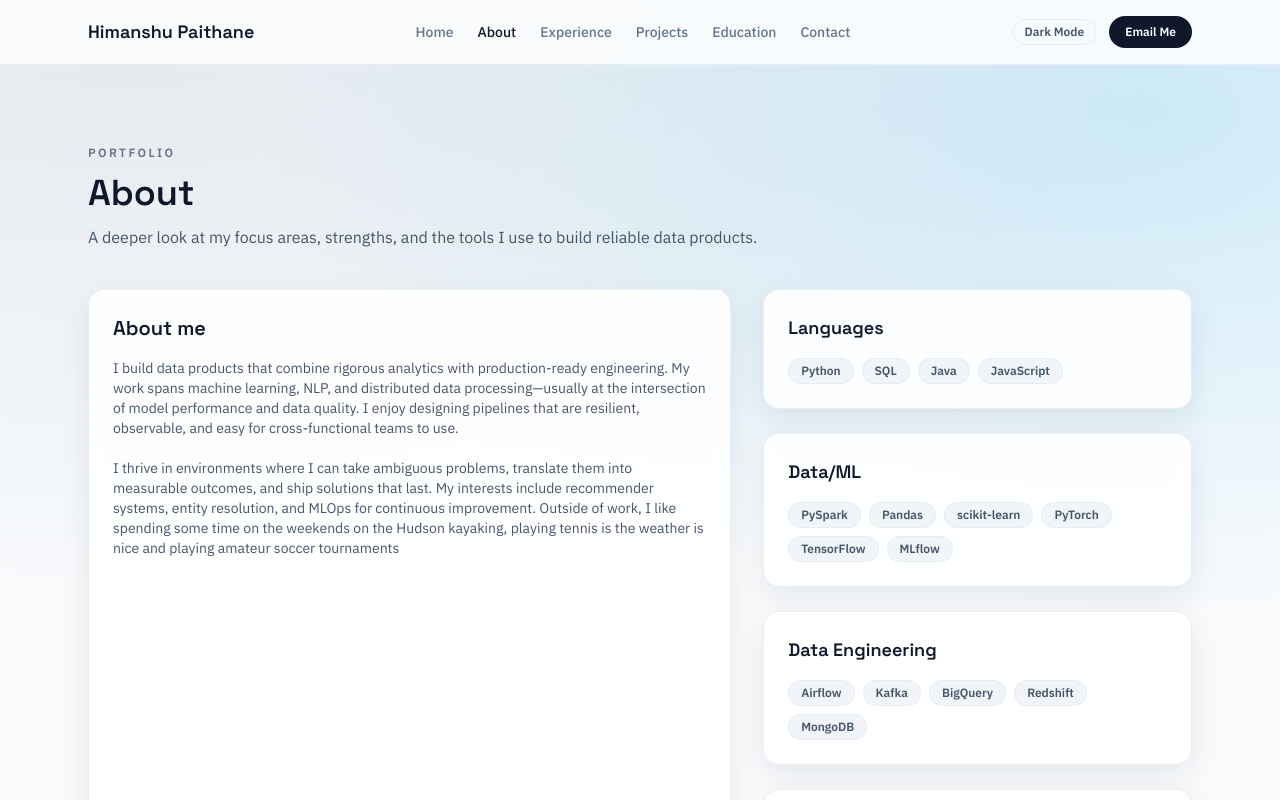
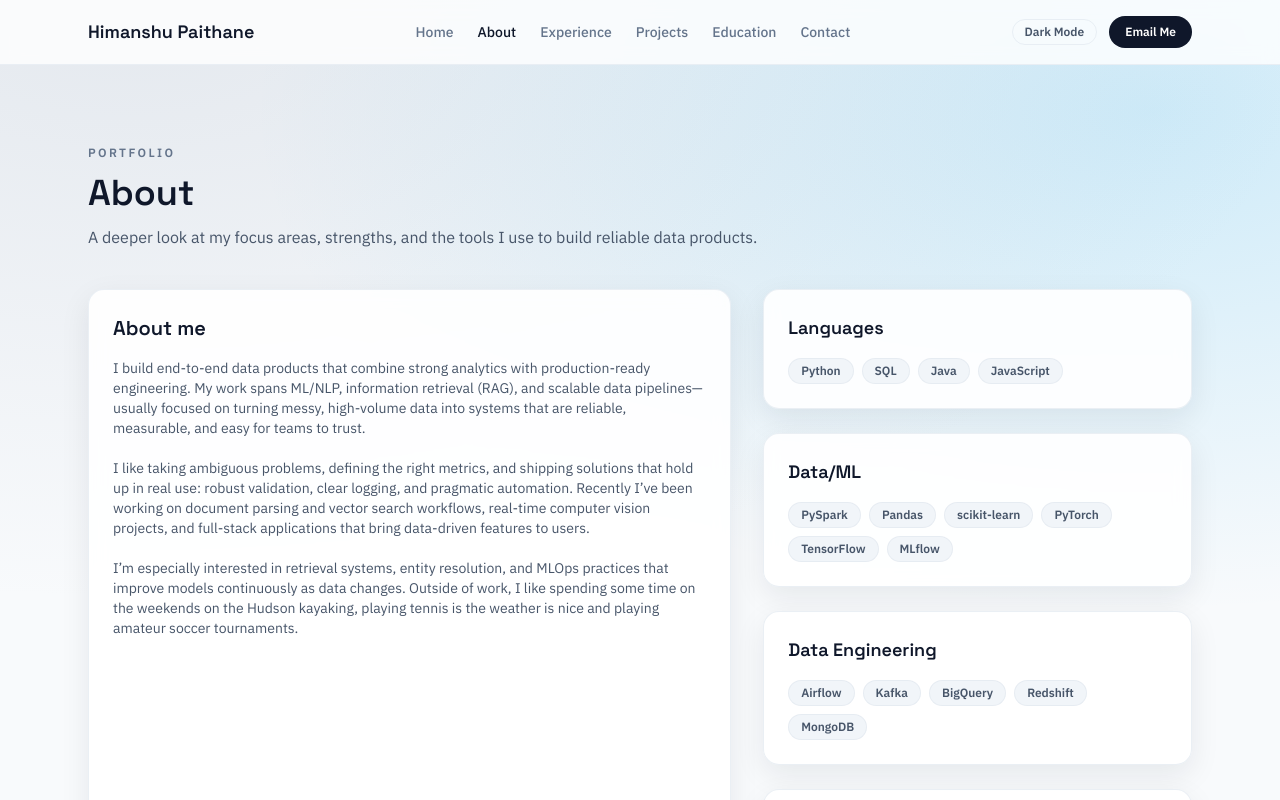
Before and after one commit to 78himanshu/portfolio-site, a Next.js app: page /about in a window 1280 px wide. Shown: the top 800 px of the page. Built offline with nearby package versions, Linux system fonts and the light colour scheme.

Commit message:
edits about about

```diff
--- a/src/data/profile.ts
+++ b/src/data/profile.ts
@@ -15,7 +15,7 @@ export const profile = {
     "Data scientist and data engineer focused on scalable ML systems, analytics reliability, and production-grade pipelines.",
 
   aboutLong:
-    "I build data products that combine rigorous analytics with production-ready engineering. My work spans machine learning, NLP, and distributed data processing—usually at the intersection of model performance and data quality. I enjoy designing pipelines that are resilient, observable, and easy for cross-functional teams to use.\n\nI thrive in environments where I can take ambiguous problems, translate them into measurable outcomes, and ship solutions that last. My interests include recommender systems, entity resolution, and MLOps for continuous improvement. Outside of work, I like spending some time on the weekends on the Hudson kayaking, playing tennis is the weather is nice and playing amateur soccer tournaments",
+    "I build end-to-end data products that combine strong analytics with production-ready engineering. My work spans ML/NLP, information retrieval (RAG), and scalable data pipelines—usually focused on turning messy, high-volume data into systems that are reliable, measurable, and easy for teams to trust. \n\nI like taking ambiguous problems, defining the right metrics, and shipping solutions that hold up in real use: robust validation, clear logging, and pragmatic automation. Recently I’ve been working on document parsing and vector search workflows, real-time computer vision projects, and full-stack applications that bring data-driven features to users.  \n\nI’m especially interested in retrieval systems, entity resolution, and MLOps practices that improve models continuously as data changes. Outside of work, I like spending some time on the weekends on the Hudson kayaking, playing tennis is the weather is nice and playing amateur soccer tournaments.",
 
   photo: "/profile-placeholder.png",
   resumeUrl: "/resume.pdf",
```
